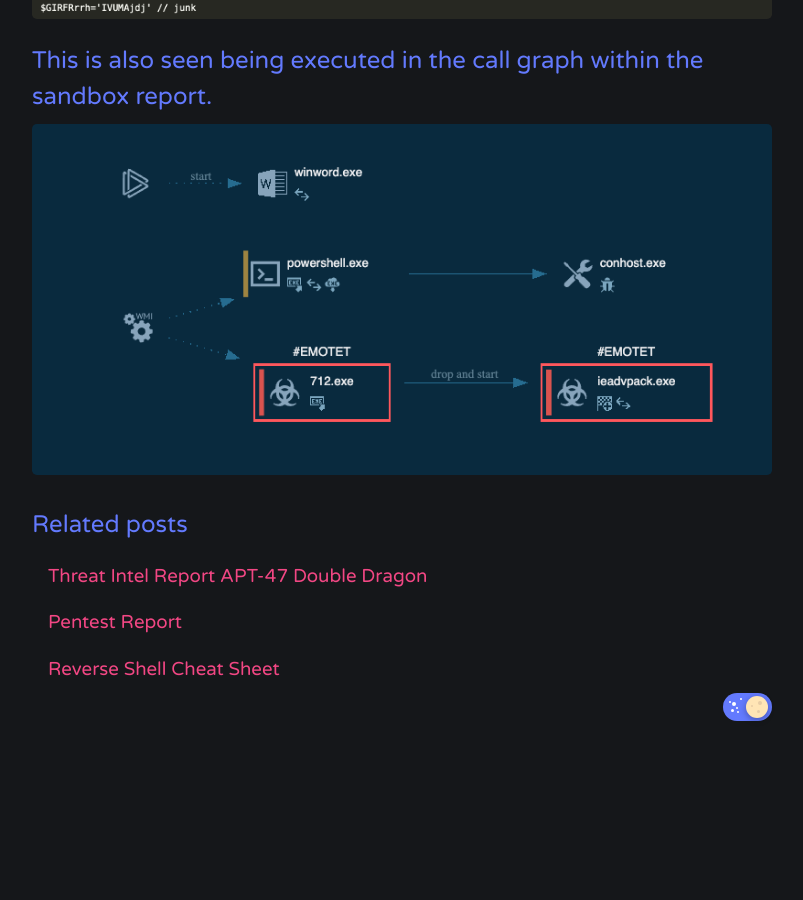
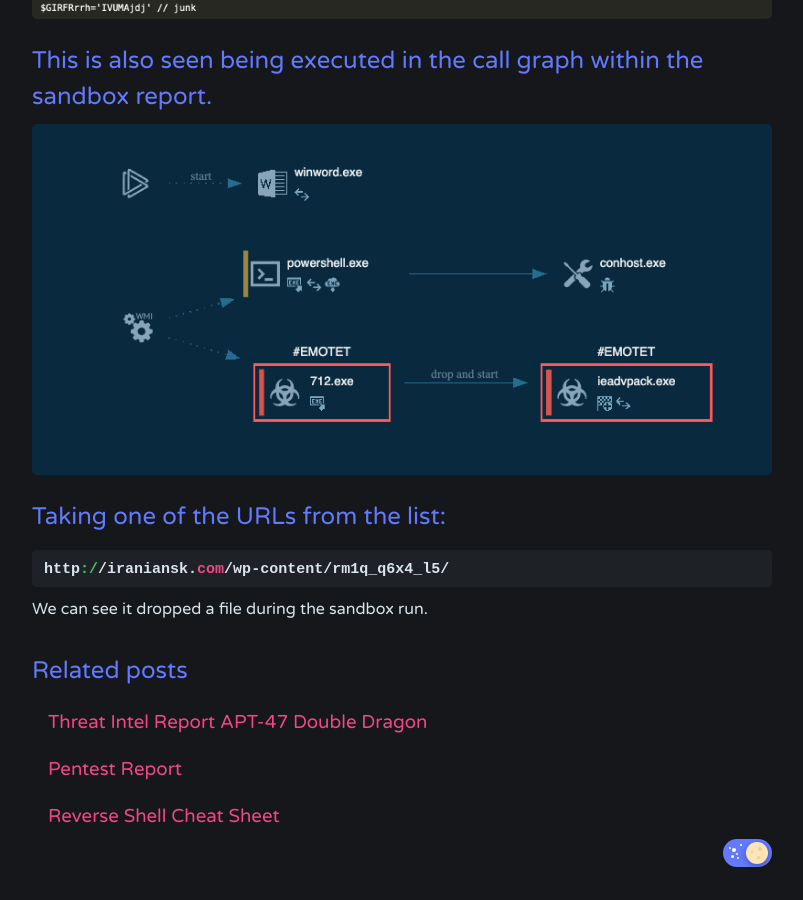
Before and after one commit to Rayferrufino/Rayferrufino.github.io, a Jekyll site: the page built from _posts/2020-12-27-Threat Hunting Report.md, in a window 1280 px wide and 900 px high, scrolled down 5421 px. Shown: the whole window, without its empty margins (238-1041 px from the left). Built offline with Jekyll 4.4.1, drawn with Linux system fonts in a browser that asks for light colours; comment, search, counter and statistics services are not loaded; before the commit the page ends 6175 px from its top, so only the background shows below that.

Commit message:
Update 2020-12-27-Threat Hunting Report.md

````diff
--- a/_posts/2020-12-27-Threat Hunting Report.md
+++ b/_posts/2020-12-27-Threat Hunting Report.md
@@ -92,3 +92,10 @@
 ## This is also seen being executed in the call graph within the sandbox report.
 
 ![alt text](https://Rayferrufino.github.io/assets/pic7.png "Logo Title Text 1")
+
+
+## Taking one of the URLs from the list:
+```ruby
+http://iraniansk.com/wp-content/rm1q_q6x4_l5/
+```
+We can see it dropped a file during the sandbox run.
````
